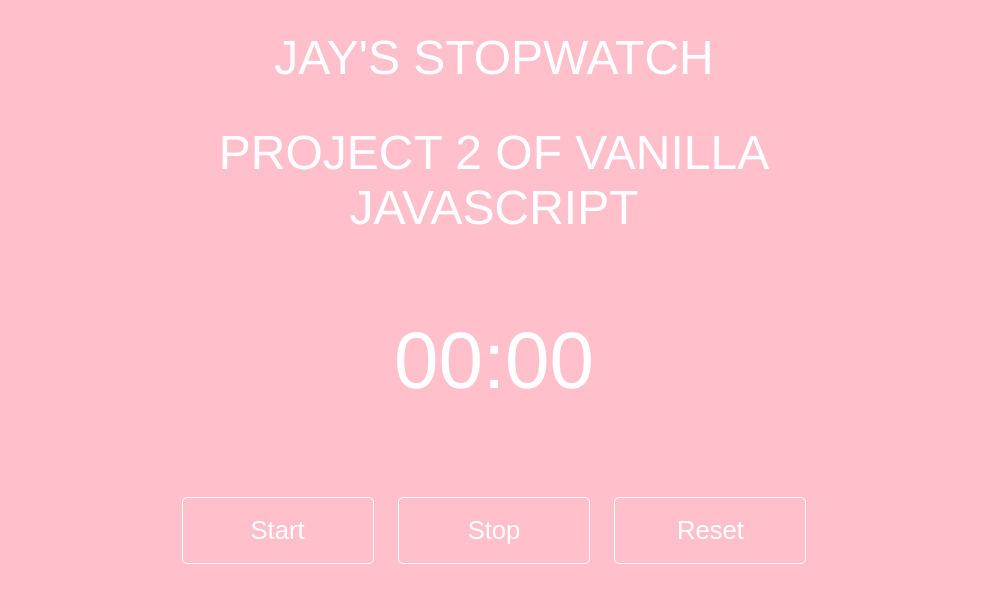
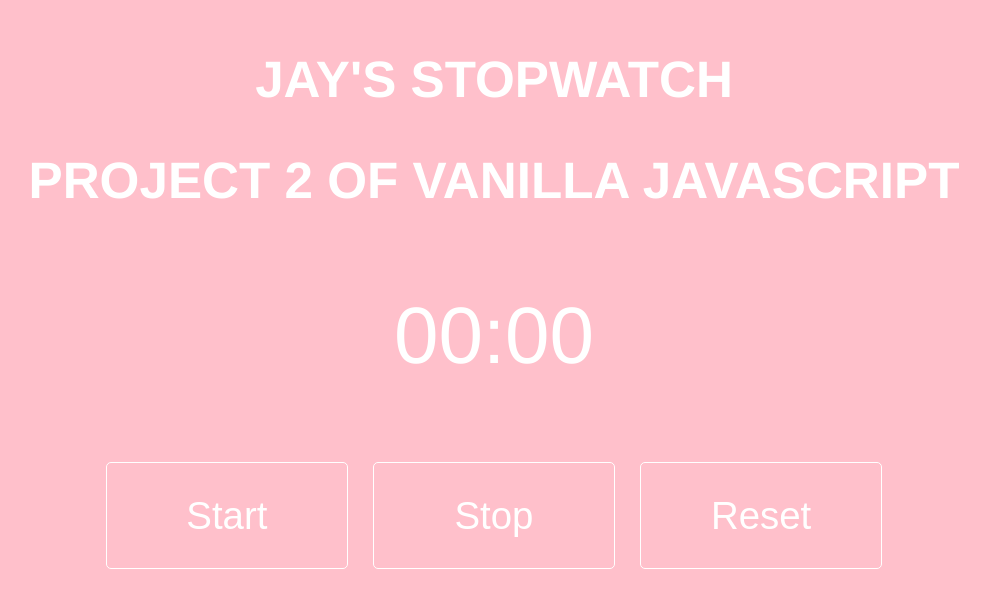
Before and after one commit to Jaynimi/Stopwatch---Vanilla-JavaScript, a plain HTML site: page index.html in a window 1280 px wide. Shown: the whole page, without its empty margins (146-1136 px from the left). Drawn offline with Linux system fonts and the light colour scheme.

Commit message:
style fixing

```diff
--- a/style.css
+++ b/style.css
@@ -18,16 +18,16 @@ body {
 }
 
 .wrapper {
-    width: 800px;
-    margin: 30px auto;
+    width: 80%;
+    margin: 50px auto;
     color: white;
     text-align: center;
 }
 
 h1, h2, h3 {
     font-family: 'Roboto' sans-serif;
-    font-weight: 100;
-    font-size: 3em;
+    font-weight: bolder;
+    font-size: 4vw;
     text-transform: uppercase;
 }
 
@@ -42,10 +42,10 @@ button {
     border: solid 1px white;
     text-decoration: none;
     cursor: pointer;
-    font-size: 1.6em;
-    padding: 18px 10px;
+    font-size: 3vw;
+    padding: 3% 3%;
     width: 24%;
-    margin: 10px;
+    margin: 0 10px;
     outline: none;
 }
 
```
